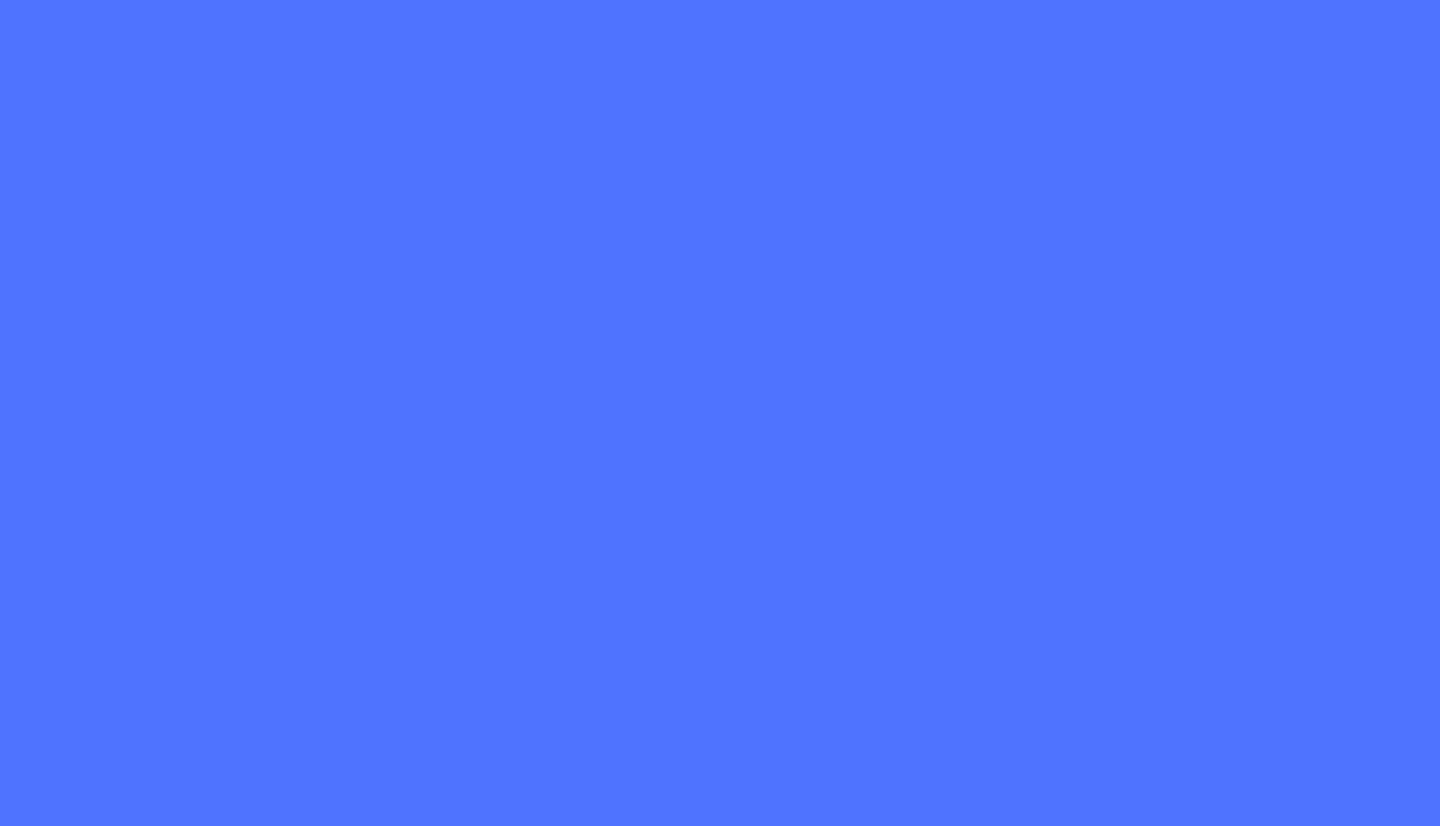
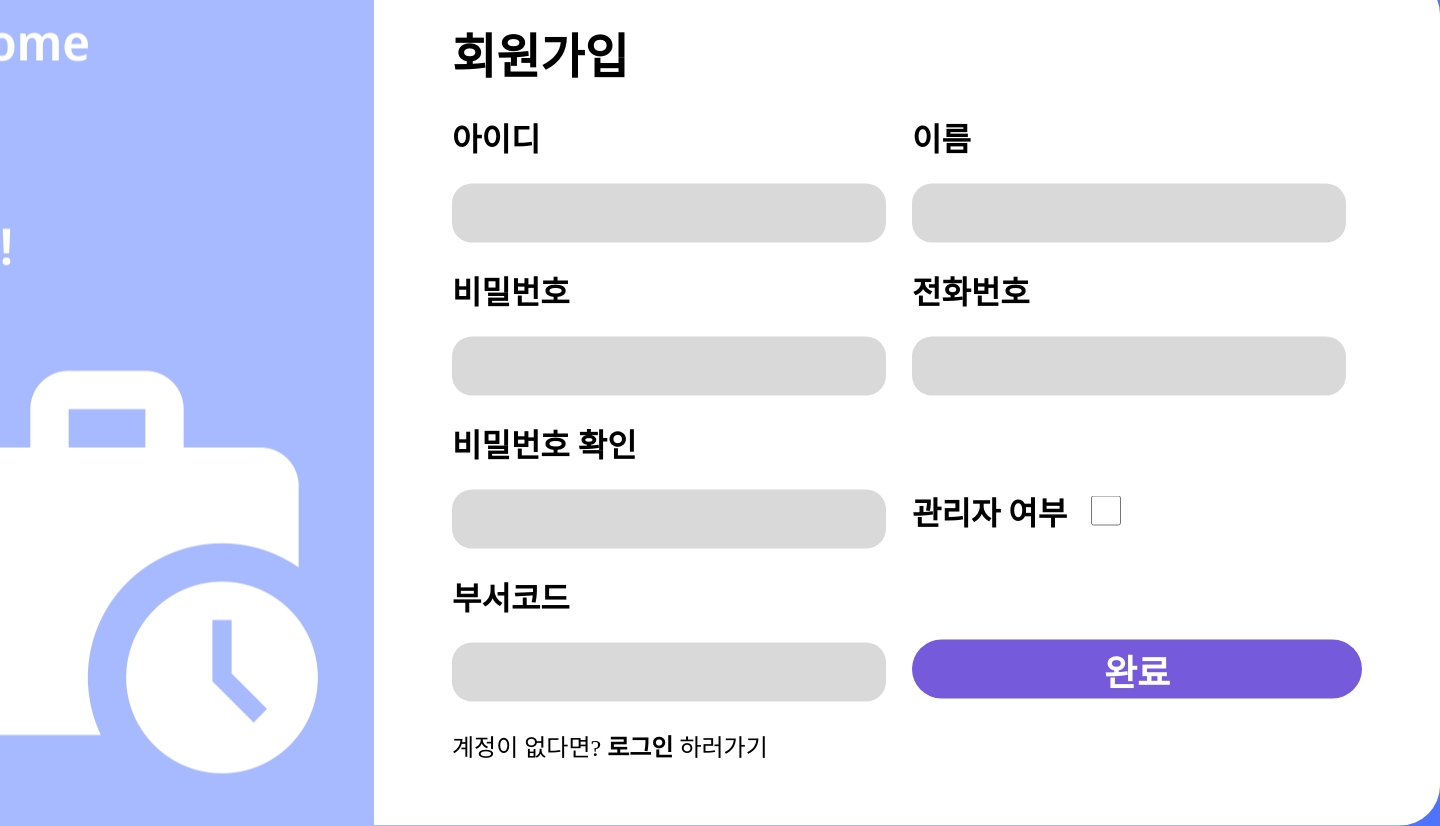
Before and after one commit to KOSA-MIDAS-WEB8/KOSA_MIDAS_FrontEnd_v1, a React (Create React App) app: page /signup in a window 1280 px wide. Before the commit this address had no page. Shown: the whole page, 1440 px wide, since content can reach past the window. Before the commit the page ends 800 px from the top, so only its background shows below. Built offline with nearby package versions, Linux system fonts and the light colour scheme.

Commit message:
CREATE :: 회원가입 페이지

```diff
--- a/src/App.tsx
+++ b/src/App.tsx
@@ -9,6 +9,7 @@ import { theme } from "./theme/theme";
 import Loading from "./status/loading";
 import Error from "./status/error";
 import { createGlobalStyle } from "styled-components";
+import Signup from "./users/Signup";
 
 function App() {
   const queryClient = new QueryClient();
@@ -25,6 +26,7 @@ function App() {
                 <Route path="/admin" element={<Admin />} />
                 <Route path="/load" element={<Loading />} />
                 <Route path="/error" element={<Error />} />
+                <Route path="/signup" element={<Signup />} />
               </Routes>
             </BrowserRouter>
           </RecoilRoot>
--- /dev/null
+++ b/src/asset/index.ts
@@ -0,0 +1 @@
+export { default as WelcomeImg } from "./imgs/welcomelogo.png";
--- /dev/null
+++ b/src/users/Signup/index.tsx
@@ -0,0 +1,164 @@
+import { Link } from "react-router-dom";
+import styled from "styled-components";
+import { idText } from "typescript";
+import { WelcomeImg } from "../../asset";
+
+function Signup(): JSX.Element {
+  return (
+    <Container>
+      <WelcomeBox>
+        <img src={WelcomeImg} />
+      </WelcomeBox>
+      <Inside>
+        <Topic>회원가입</Topic>
+        <SignupInputs />
+        <Link to="/login">
+          <GoLogin>계정이 없다면? <b>로그인</b> 하러가기</GoLogin>
+        </Link>
+      </Inside>
+    </Container>
+  );
+};
+
+function SignupInputs(): JSX.Element {
+  const LeftText = [
+    { title: "아이디", name: "id", type: "text" },
+    { title: "비밀번호", name: "password", type: "password" },
+    { title: "비밀번호 확인", name: "passwordCheck", type: "password" },
+    { title: "부서코드", name: "department", type: "text" }
+  ];
+  const RightText = [
+    { title: "이름", name: "name", type: "text" },
+    { title: "전화번호", name: "phone_number", type: "text" }
+  ];
+
+  return (
+    <Inputs>
+      <div>
+        {LeftText.map((list) => (
+          <SignupInput>
+            <Title>{list.title}</Title>
+            <Input
+              name={list.name}
+              type={list.type}
+            />
+          </SignupInput>
+        ))}
+      </div>
+      <div>
+        {RightText.map((list) => (
+          <SignupInput>
+            <Title>{list.title}</Title>
+            <Input
+              name={list.name}
+              type={list.type}
+            />
+          </SignupInput>
+        ))}
+        <IsAdmin>
+          <span>관리자 여부</span>
+          <CheckBox type="checkbox"></CheckBox>
+        </IsAdmin>
+        <SignupBtn>완료</SignupBtn>
+      </div>
+    </Inputs>
+  );
+};
+
+const Container = styled.div`
+  width: 1600px;
+  height: 851px;
+  background: white;
+  border-radius: 40px;
+  position: absolute;
+  top: 50%;
+  left: 50%;
+  transform: translate(-50%, -50%);
+  display: flex;
+`;
+const WelcomeBox = styled.div`
+  height: inherit;
+  width: 534px;
+  background: #A7B9FF;
+  border-radius: 40px 0px 0px 40px;
+  display: flex;
+  justify-content: center;
+  align-items: center;
+  >img{
+    width: 460px;
+  }
+`;
+const Inside = styled.div`
+  width: 1066px;
+  height: inherit;
+  display: flex;
+  flex-direction: column;
+  gap: 26px;
+  padding: 43px 78px;
+  >a{
+    text-decoration: none;
+  }
+`;
+const Topic = styled.span`
+  font-weight: 600;
+  font-size: 48px;
+`;
+const Inputs = styled.div`
+  display: flex;
+  gap: 26px;
+  >div{
+    display: flex;
+    flex-direction: column;
+    gap: 24px;
+  }
+`;
+const SignupInput = styled.div`
+  display: flex;
+  flex-direction: column;
+  gap: 24px;
+`;
+const Title = styled.div`
+  font-weight: 600;
+  font-size: 32px;
+`;
+const Input = styled.input`
+  width: 434px;
+  height: 59px;
+  padding: 0 23px;
+  background: #D9D9D9;
+  border-radius: 20px;
+  outline: none;
+  border: none;
+  font-weight: 500;
+  font-size: 25px;
+`;
+const IsAdmin = styled.div`
+  margin-top: 68px;
+  font-weight: 600;
+  font-size: 32px;
+  display: flex;
+  align-items: center;
+  gap: 20px;
+`;
+const CheckBox = styled.input`
+  width: 30px;
+  height: 30px;
+`;
+const SignupBtn = styled.button`
+  background: #755ADB;
+  border-radius: 50px;
+  font-weight: 600;
+  font-size: 36px;
+  color: white;
+  border: none;
+  width: 450px;
+  height: 59px;
+  margin-top: 82px;
+`;
+const GoLogin = styled.span`
+  font-weight: 500;
+  font-size: 24px;
+  color: black;
+`;
+
+export default Signup;
```
Also changed, not shown: src/asset/imgs/welcomelogo.png (added).
